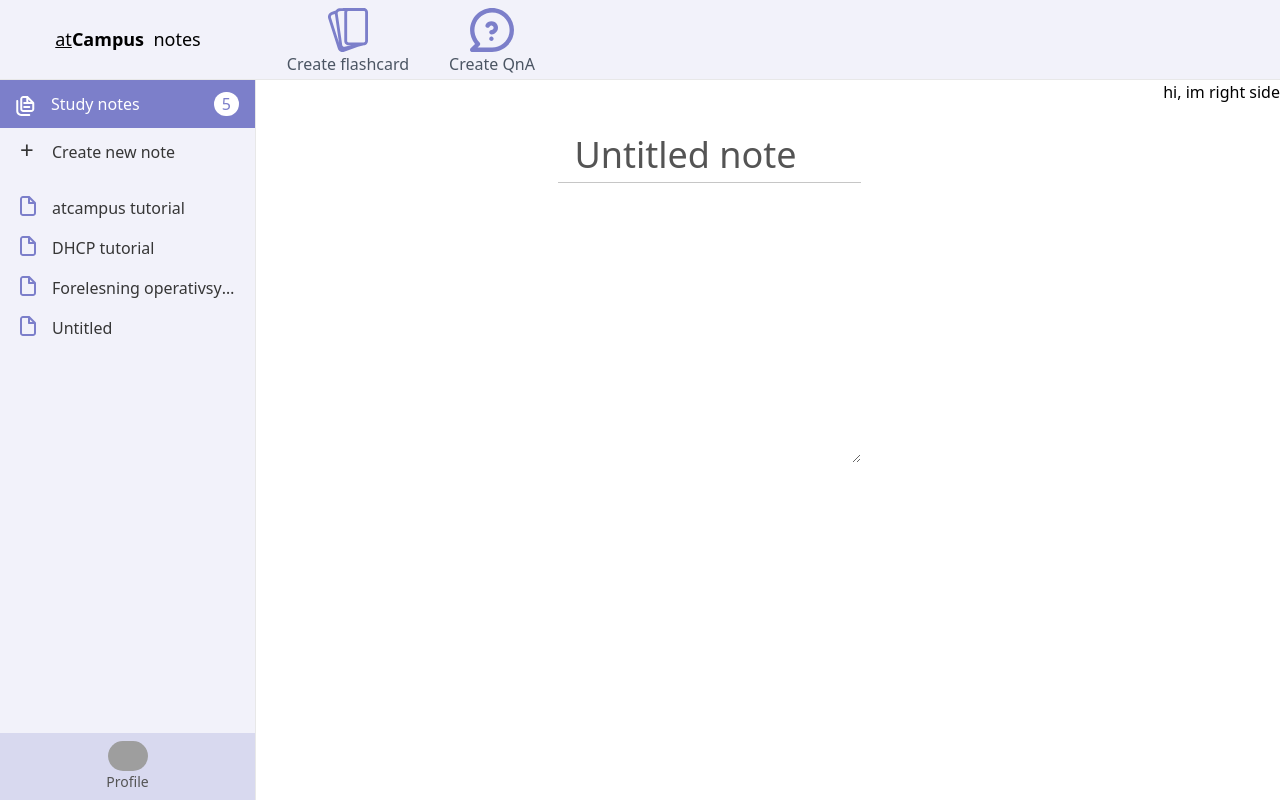
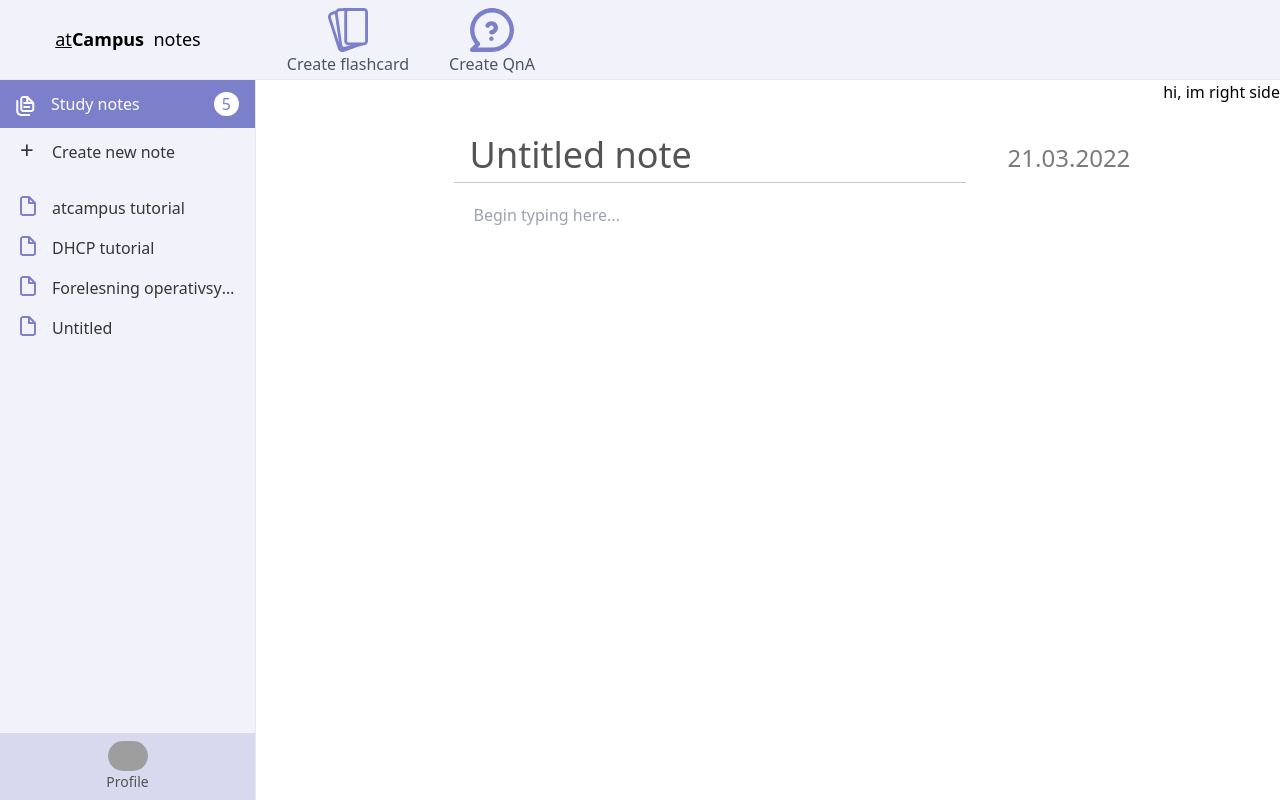
Before and after one commit to tonystr/note-taking-frontend, a Next.js app: page / in a window 1280 px wide. Built offline with nearby package versions, Linux system fonts and the light colour scheme; grey boxes are pictures that could not be loaded.

Commit message:
Add metainfo

```diff
--- a/components/TextEditor.js
+++ b/components/TextEditor.js
@@ -1,9 +1,45 @@
+import { useState } from 'react';
 
-function TextEditor() {
+function MetaInfo() {
+    const [title, setTitle] = useState('Untitled note');
+    const [date, setDate] = useState(() => new Date().toISOString().split('T')[0]);
+
     return (
-        <textarea className='p-5' rows='10'>
+        <div className='border-solid border-b-[1px] border-dark-5 flex justify-around items-baseline'>
+            <input
+                className='text-dark-2 px-4 inline grow text-2xl outline-none'
+                value={title}
+                onChange={e => setTitle(() => e.target.value)}
+            />
+            <div className='text-dark-3 inline-block w-32 h-9 translate-y-2 text-xl text-center relative'>
+                <input
+                    className='absolute grow inset-0 opacity-0'
+                    type='date'
+                    value={date}
+                    onChange={e => setDate(() => e.target.value)}
+                />
+                <div className='absolute inset-0 pointer-events-none'>
+                    {date.slice(8, 10)}.{date.slice(5, 7)}.{date.slice(0, 4)}
+                </div>
+            </div>
+        </div>
+    );
+}
+
+function TextArea() {
+    return (
+        <textarea placeholder='Begin typing here...' className='p-5 pb-0 grow resize-none'>
         </textarea>
     );
 }
 
+function TextEditor() {
+    return (
+        <div className='mt-12 mx-auto w-2/5 flex flex-col'>
+            <MetaInfo />
+            <TextArea />
+        </div>
+    );
+}
+
 export default TextEditor
--- a/pages/noteeditor.js
+++ b/pages/noteeditor.js
@@ -1,34 +1,15 @@
-import { useState } from 'react';
 import Toolbar from '../components/Toolbar';
 import Sidebar from '../components/Sidebar';
 import TextEditor from '../components/TextEditor';
 import SideTool from '../components/SideTool'
 
-function Editor() {
-    const [title, setTitle] = useState('Untitled note');
-
-    return (
-        <div className='grow'>
-            <div className='my-12 mx-auto w-1/3 flex flex-col'>
-                <input
-                    className='text-dark-2 px-4 text-2xl border-solid border-b-[1px] border-dark-5 outline-none'
-                    value={title}
-                    onChange={e => setTitle(() => e.target.value)}
-                />
-                <TextEditor />
-            </div>
-        </div>
-    );
-}
-
 function NoteEditor() {
-
     return (
         <div className='h-screen h-full flex flex-col'>
             <Toolbar />
             <div className="flex h-full">
                 <Sidebar />
-                <Editor />
+                <TextEditor />
                 <SideTool hidden={false} />
             </div>
         </div>
```
